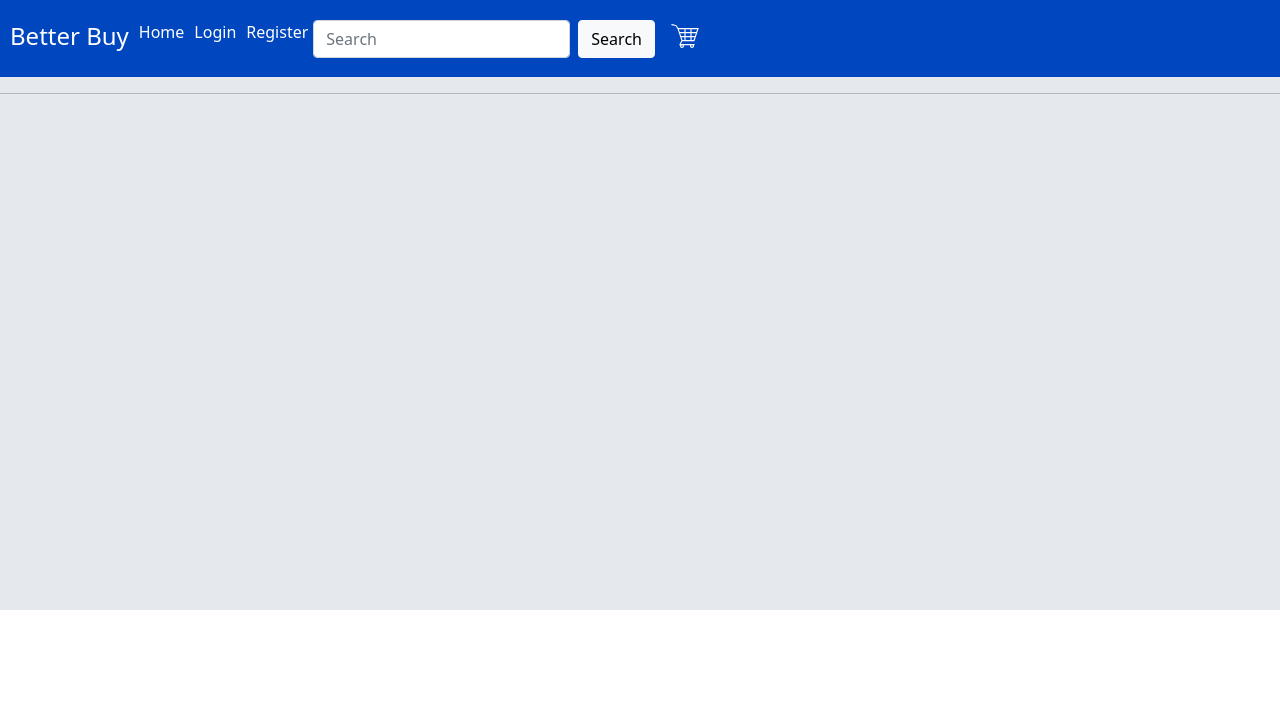
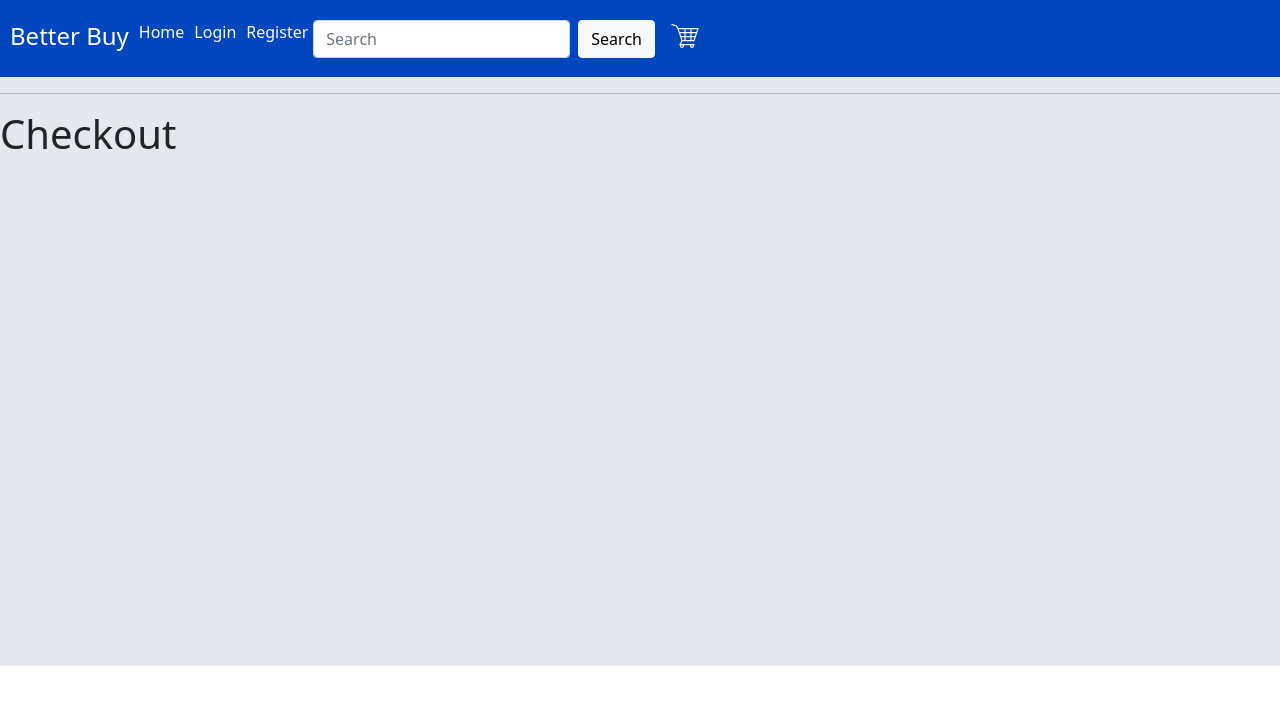
Before and after one commit to joshgor91/bbfs21-team-3, a React (Create React App) app in the folder frontend/: page /cart/checkout in a window 1280 px wide. Shown: the top 704 px of the page. Built offline with nearby package versions, Linux system fonts and the light colour scheme.

Commit message:
created checkout page, created checkout component, added checkout to router

```diff
--- a/frontend/src/components/Cart/CartSummary.js
+++ b/frontend/src/components/Cart/CartSummary.js
@@ -1,4 +1,5 @@
-import {Card, Col, Row} from "react-bootstrap";
+import {Button, Card, Col, Row} from "react-bootstrap";
+import {Link} from "react-router-dom";
 
 
 function CartSummary({cartItems}) {
@@ -49,6 +50,9 @@ function CartSummary({cartItems}) {
                         <Card.Text>{total}</Card.Text>
                     </Col>
                 </Row>
+                <Button>
+                <Link id="checkout-button" to="checkout/">Checkout </Link>
+                </Button>
             </Card.Body>
         </Card>
     </>
--- /dev/null
+++ b/frontend/src/components/Checkout/CheckoutForm.js
@@ -0,0 +1,6 @@
+
+const CheckoutForm = () => {
+    return <h1>Checkout</h1>
+};
+
+export default CheckoutForm;
--- a/frontend/src/components/Router/GuestRouter.js
+++ b/frontend/src/components/Router/GuestRouter.js
@@ -6,6 +6,7 @@ import ProductPage from "../../pages/ProductPage";
 import CartPage from "../../pages/CartPage";
 import {Badge, Button, Form, FormControl, Nav, Navbar} from "react-bootstrap";
 import {GiShoppingCart} from "react-icons/gi";
+import Checkout from "../../pages/Checkout";
 
 
 
@@ -73,6 +74,7 @@ function GuestRouter({cartQuantity}) {
                     <Route path='/shopkeeper' element={<Home/>}/>
                     <Route path='/product/:id' element={<ProductPage/>}/>
                     <Route path='/cart' element={<CartPage/>}/>
+                    <Route path='/cart/checkout' element={<Checkout/>}/>
                 </Routes>
             </Router>
 
--- /dev/null
+++ b/frontend/src/pages/Checkout.js
@@ -0,0 +1,8 @@
+import CheckoutForm from "../components/Checkout/CheckoutForm";
+
+
+const Checkout = () => {
+    return <CheckoutForm/>
+}
+
+export default Checkout;
--- a/frontend/src/styles/app.css
+++ b/frontend/src/styles/app.css
@@ -35,3 +35,8 @@
 #navbar-logout{
     float: right;
 }
+
+#checkout-button{
+    color:white;
+    text-decoration: none;
+}
```
Also changed, not shown: 1 other file (tests, documents, lock files or other folders).
